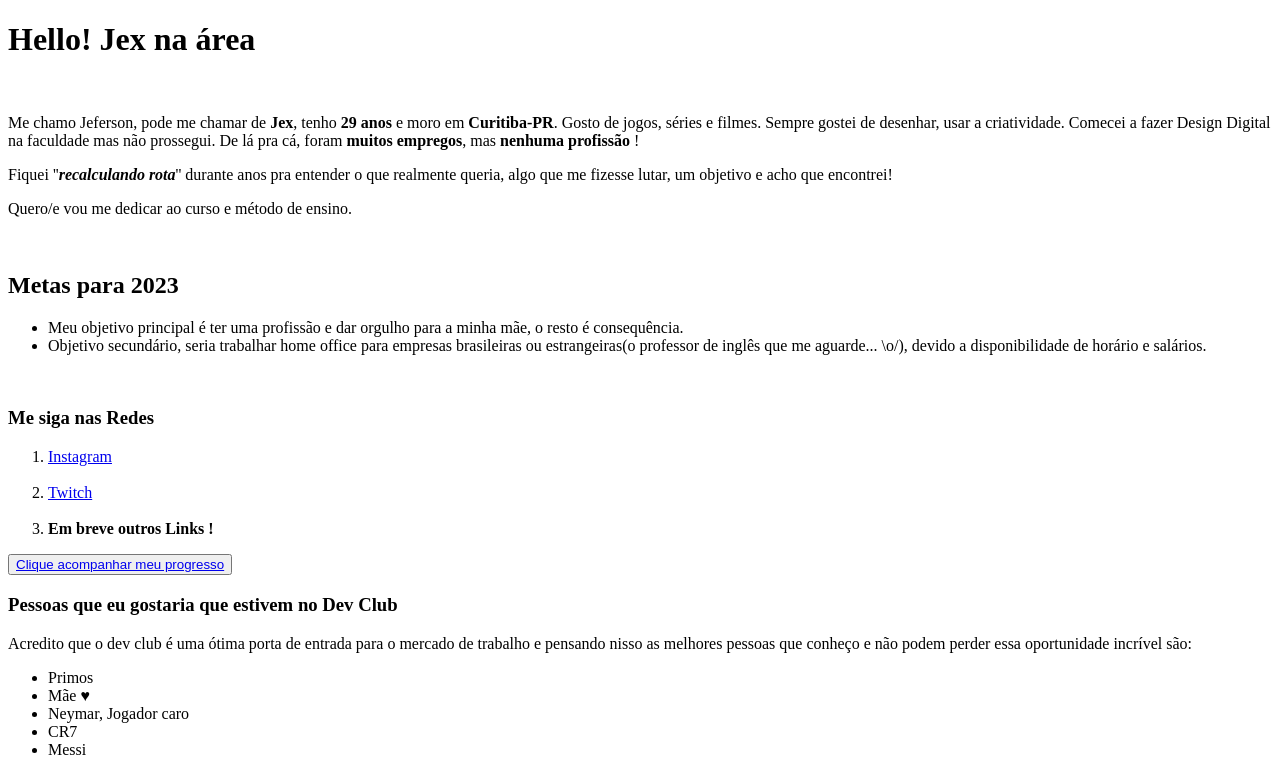
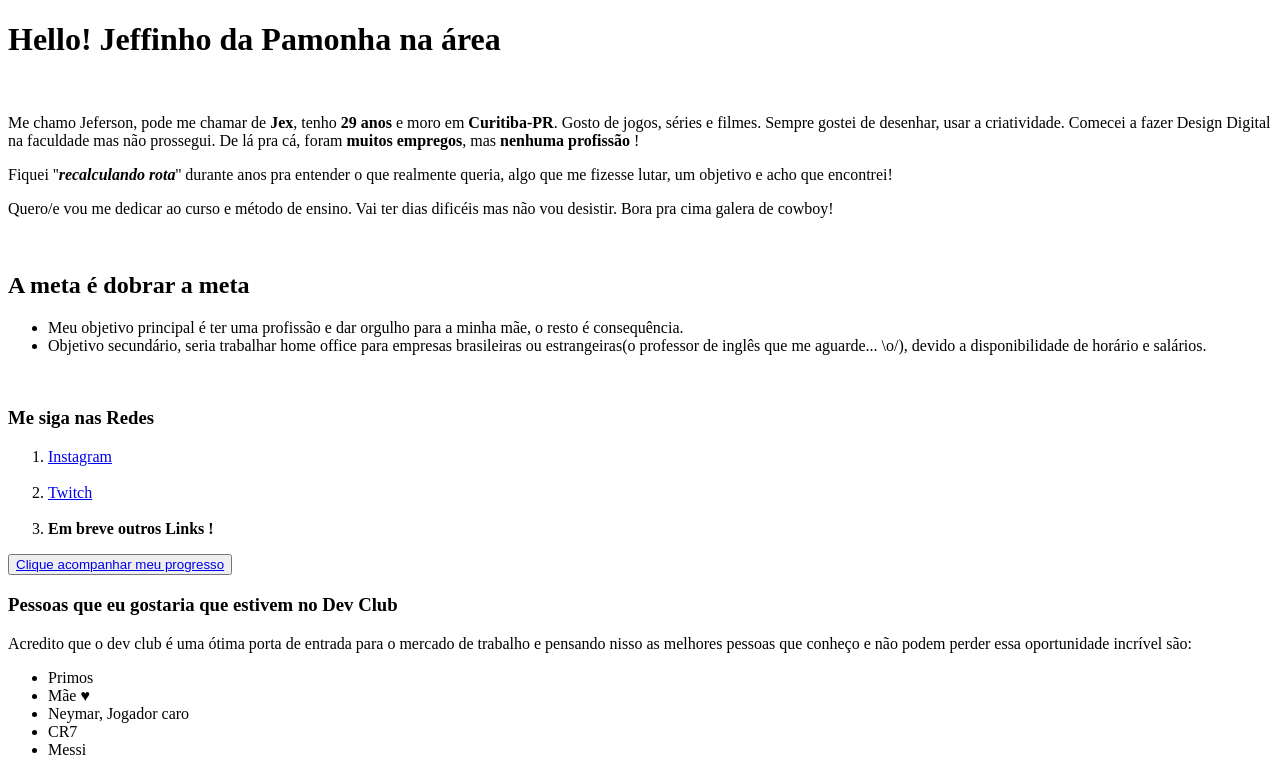
Before and after one commit to JexSparrow/me, a plain HTML site: page index.html in a window 1280 px wide. Shown: the top 772 px of the page. Drawn offline with Linux system fonts and the light colour scheme.

Commit message:
criando nova branch e alteração nos textos

```diff
--- a/index.html
+++ b/index.html
@@ -9,7 +9,7 @@
 </head>
 
 <body>
-    <h1><a id="começo">Hello! Jex na área</a></h1>
+    <h1><a id="começo">Hello! Jeffinho da Pamonha na área</a></h1>
     <br>
     <p> Me chamo Jeferson, pode me chamar de <b>Jex</b>, tenho <b>29 anos</b> e moro em <b>Curitiba-PR</b>. Gosto de
         jogos, séries e filmes.
@@ -17,11 +17,11 @@
         De lá pra cá, foram <b>muitos empregos</b>, mas<b> nenhuma profissão</b> !</p>
     <p>Fiquei ''<i><b>recalculando rota</b></i>'' durante anos pra entender o que realmente queria, algo que me fizesse
         lutar, um objetivo e acho que encontrei!</p>
-    <p>Quero/e vou me dedicar ao curso e método de ensino.</p>
+    <p>Quero/e vou me dedicar ao curso e método de ensino. Vai ter dias dificéis mas não vou desistir. Bora pra cima galera de cowboy!</p>
 
     <br>
 
-    <h2> Metas para 2023 </h2>
+    <h2> A meta é dobrar a meta </h2>
 
     <ul>
         <li> Meu objetivo principal é ter uma profissão e dar orgulho para a minha mãe, o resto é consequência. </li>
```
